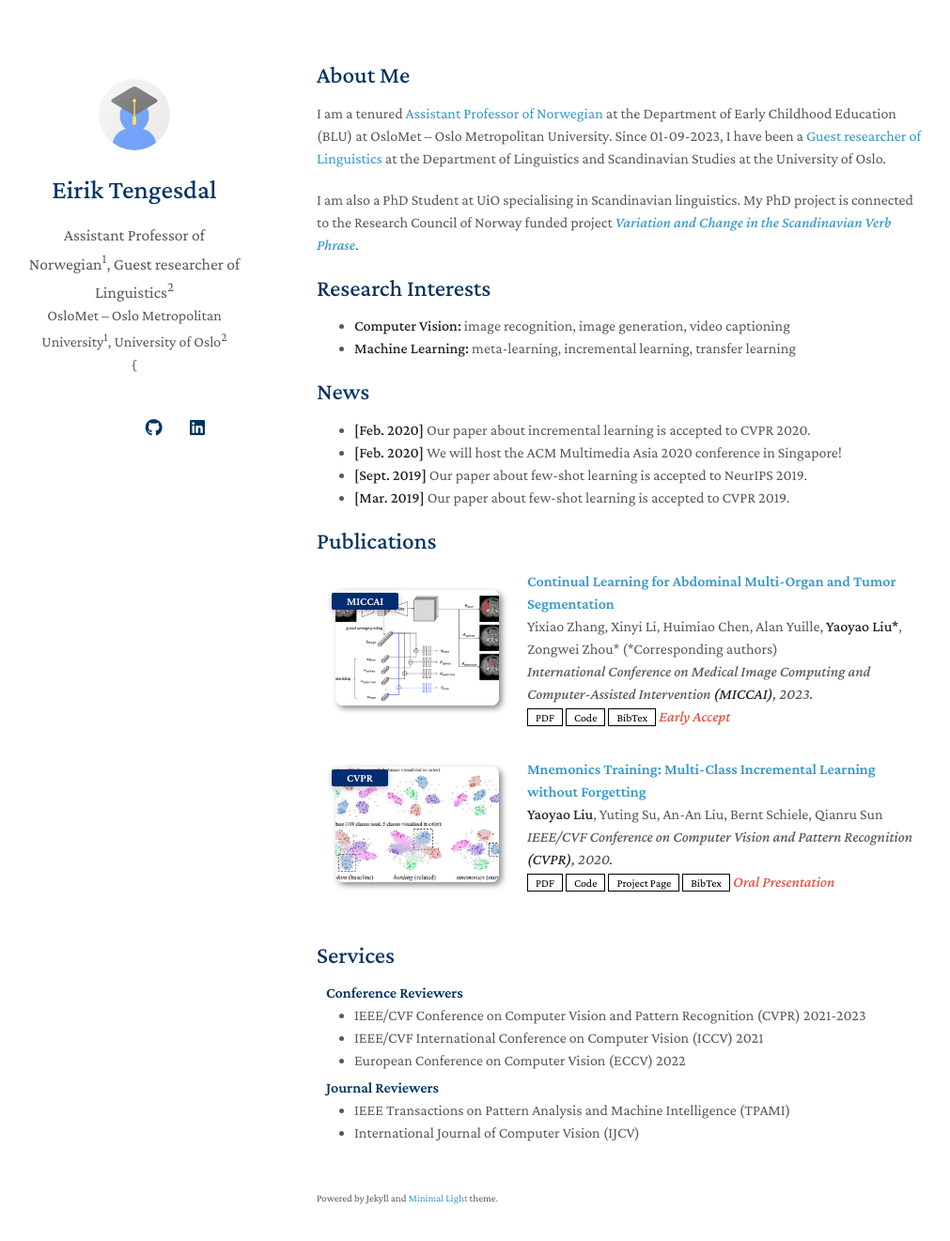
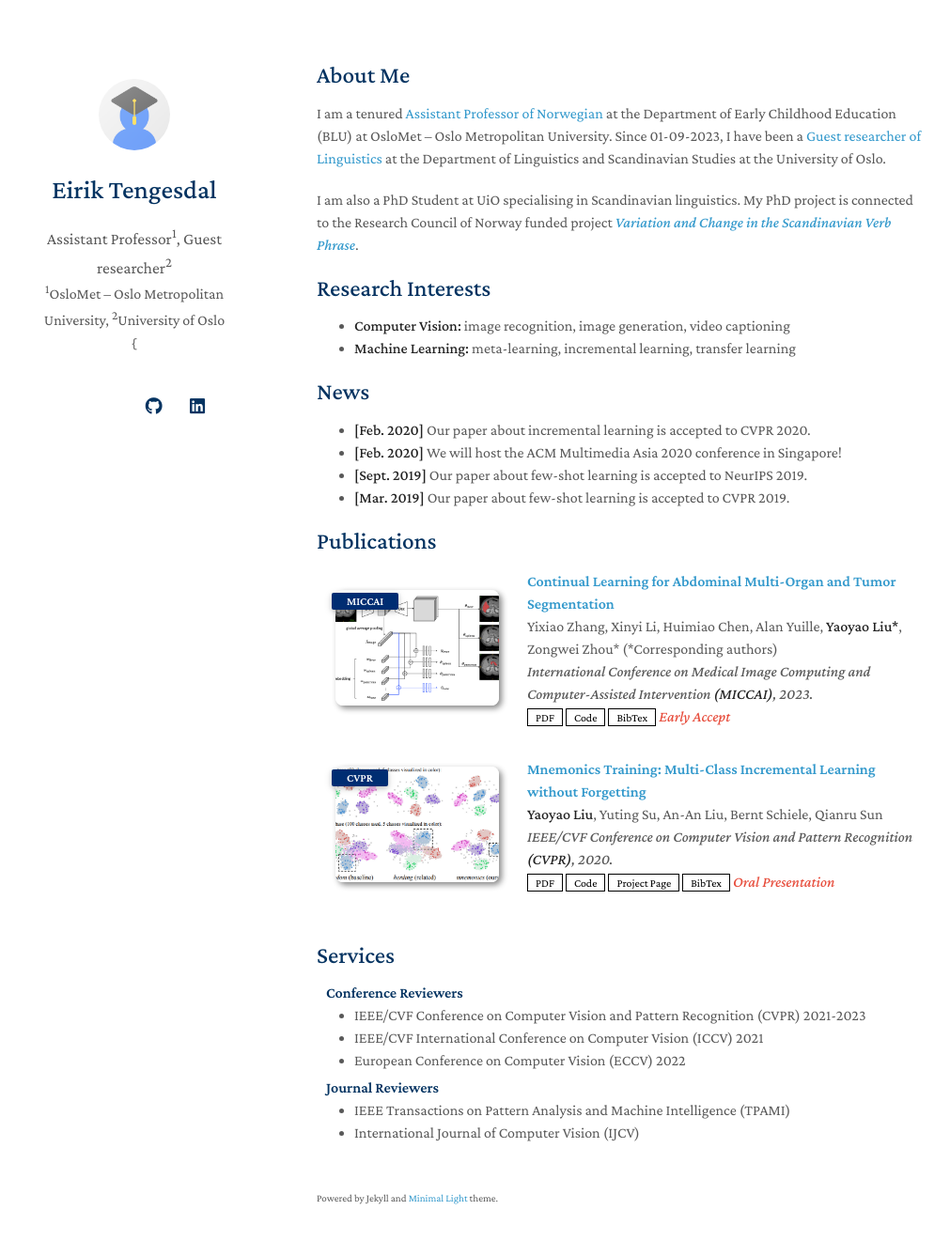
Before and after one commit to EirikTengesdal/eiriktengesdal.no-old, a Jekyll site: the page built from index.md, in a window 1280 px wide and 1356 px high. Shown: the top 1321 px of the window at 94% size, without its empty margins (133-1144 px from the left). Built offline with Jekyll 4.4.1, drawn with Linux system fonts in a browser that asks for light colours; nearby versions of some CDN libraries; a style sheet for code colours, icons or effects is not loaded; our own code applies the rules of GitHub Pages for plain Markdown files.

Commit message:
Update _config.yml

```diff
--- a/_config.yml
+++ b/_config.yml
@@ -1,7 +1,7 @@
 # Basic Information
 title: Eirik Tengesdal
-position: Assistant Professor of Norwegian<sup>1</sup>, Guest researcher of Linguistics<sup>2</sup>
-affiliation: OsloMet – Oslo Metropolitan University<sup>1</sup>, University of Oslo<sup>2</sup>
+position: Assistant Professor<sup>1</sup>, Guest researcher<sup>2</sup>
+affiliation: <sup>1</sup>OsloMet – Oslo Metropolitan University, <sup>2</sup>University of Oslo
 affiliation_link: https://www.oslomet.no/en
 email: eirik.tengesdal@oslomet.no
 
```
